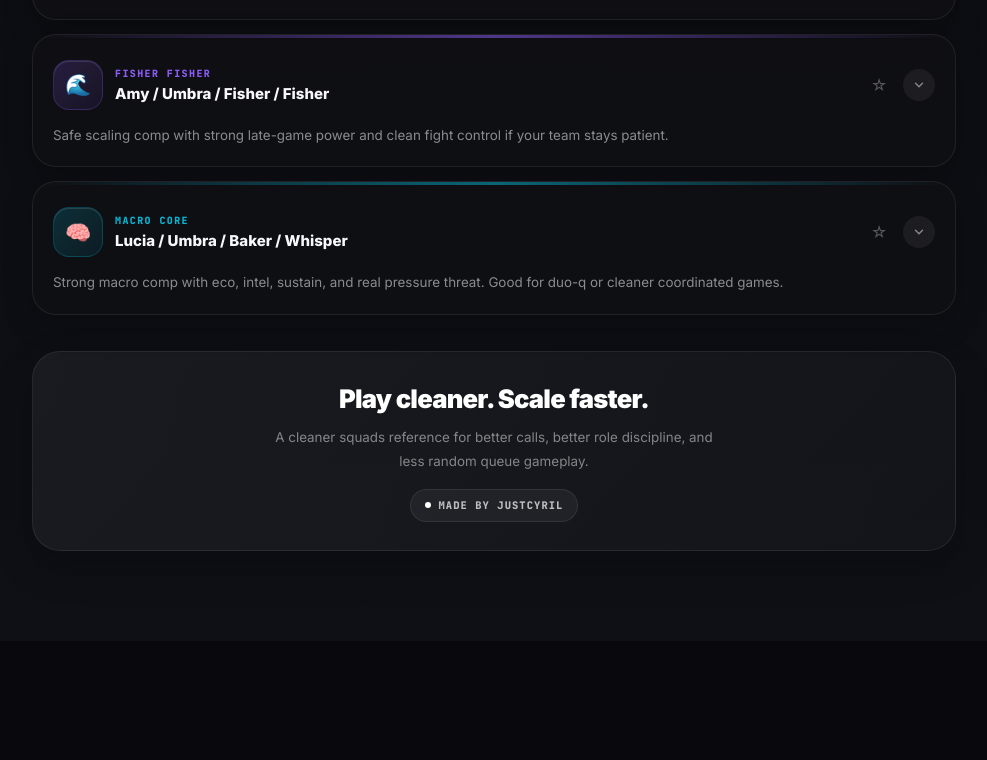
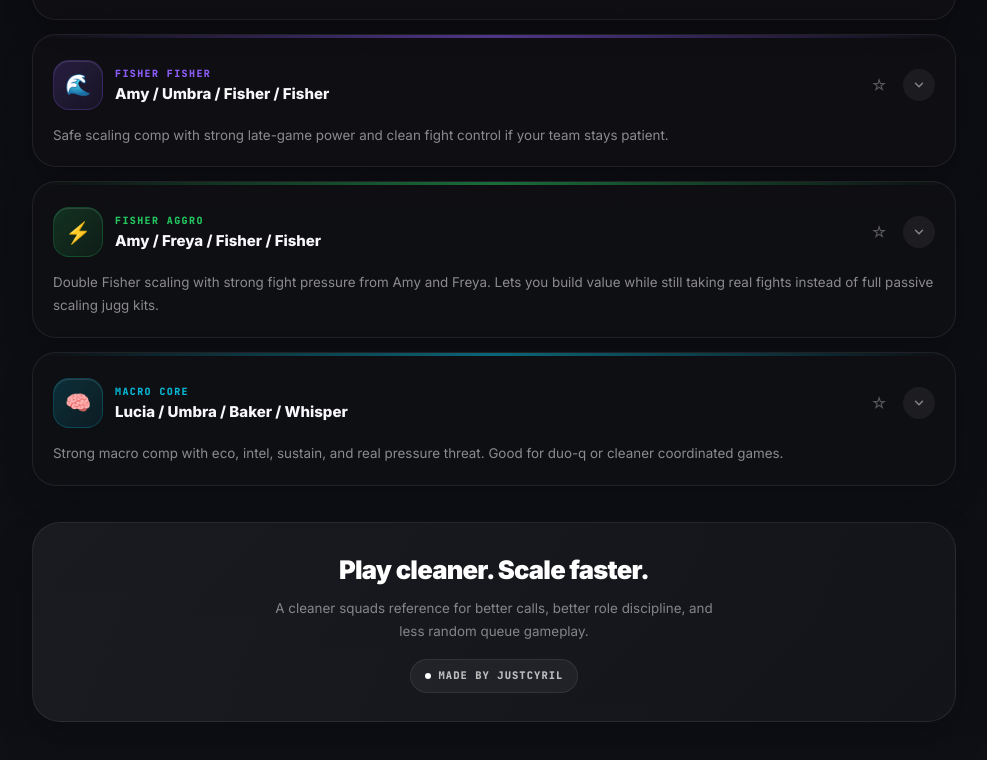
Before and after one commit to yayuvinagrawal-cloud/react-1pmjnucm, a React (Create React App) app: page / in a window 1280 px wide. Shown: the part 1357-2117 px from the top of the page, without its empty margins (146-1133 px from the left). Before the commit the page ends 1998 px from the top, so only its background shows below. Built offline with nearby package versions, Linux system fonts and the light colour scheme.

Commit message:
Update App.js

```diff
--- a/src/App.js
+++ b/src/App.js
@@ -56,6 +56,7 @@ const ChevronIcon = ({ open }) => (
 
 /* ─── DATA ─── */
 const COMPS = [
+
   {
     name: "Sheila / Star / Noelle / Beekeeper",
     short: "Core Comp",
@@ -137,6 +138,22 @@ const COMPS = [
       "Outscale, win one big grouped fight, then use map control to take bed and close.",
   },
   {
+  name: "Amy / Freya / Fisher / Fisher",
+  short: "Fisher Aggro",
+  icon: "⚡",
+  color: "#22c55e",
+  rgb: "34,197,94",
+  why: "Double Fisher scaling with strong fight pressure from Amy and Freya. Lets you build value while still taking real fights instead of full passive scaling jugg kits.",
+  useWhen:
+    "Use this when your fighters are confident and can stay alive. Good into slower comps you can pressure early.",
+  early:
+    "Keep both Fishers alive at all costs. No need to take early fights as you DONT need kills with this strat focus t3.",
+  mid:
+    "Play around bb timing and Amy jugg. Take fights when you are up or outnumber.",
+  win:
+    "Outscale with double Fisher, win a clean fight with Amy + Freya, then convert fast into bed pressure.",
+},
+  {
     name: "Lucia / Umbra / Baker / Whisper",
     short: "Macro Core",
     icon: "🧠",
```
